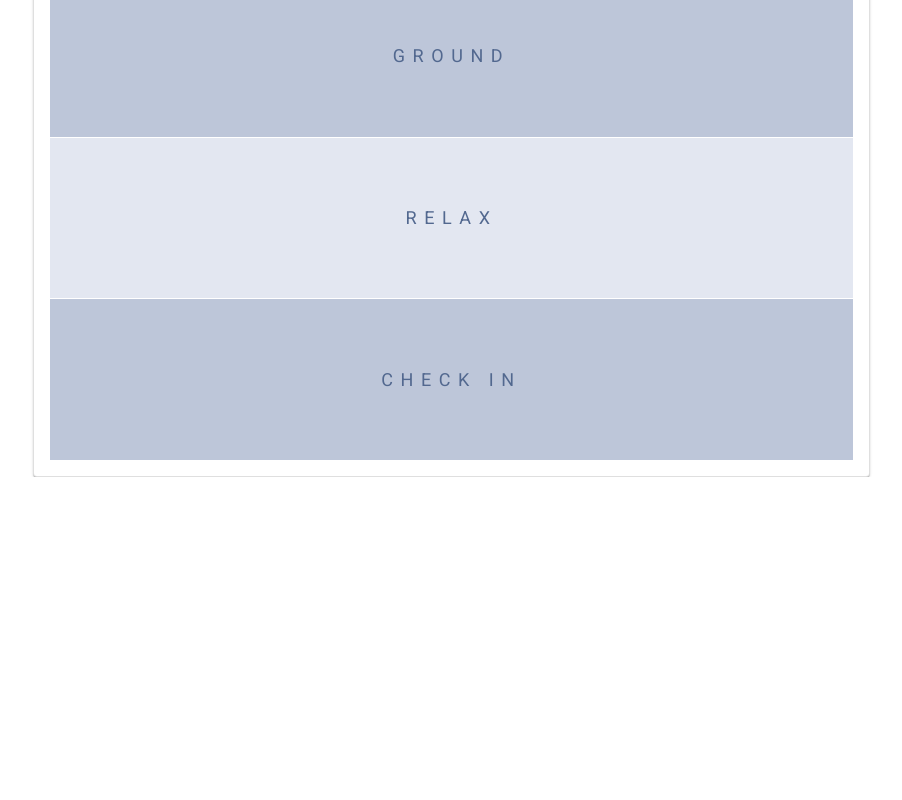
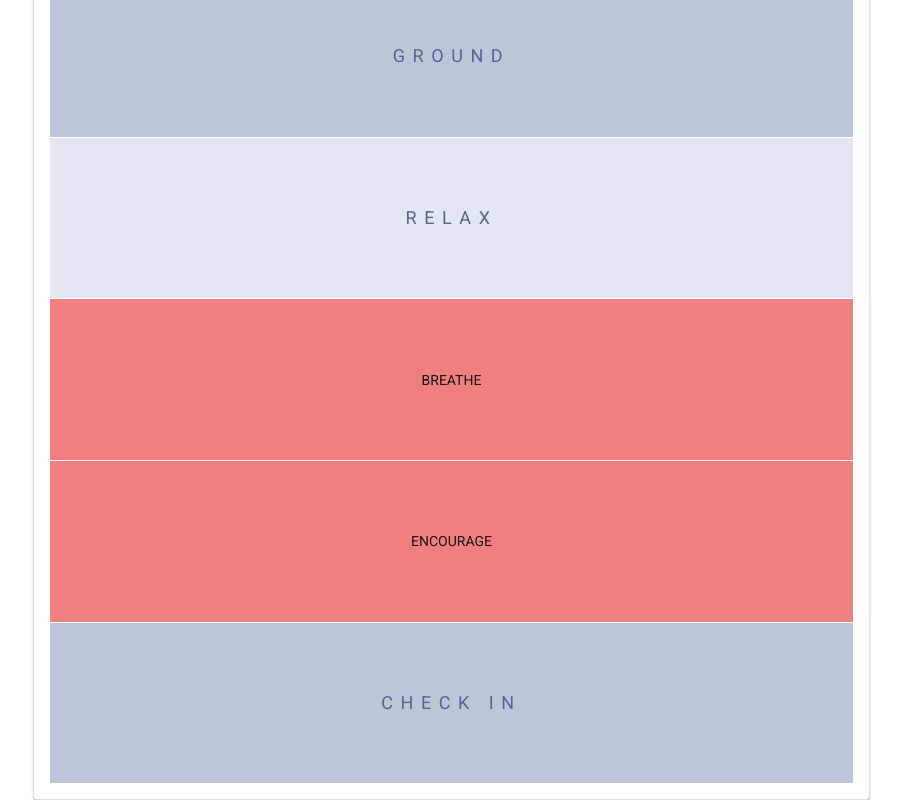
Before and after one commit to 2122SeniorProject06/2122_Senior_Project_06_UI, an Angular app: page /main-menu in a window 1280 px wide. Shown: the part 408-1208 px from the top of the page, without its empty margins (49-951 px from the left). Before the commit the page ends 885 px from the top, so only its background shows below. Built offline with nearby package versions, Linux system fonts and the light colour scheme.

Commit message:
routing to mantra page fixed
routing to ENCOURAGE (mantra) updated

```diff
--- a/src/app/Features/CountGame/countgame.component.html
+++ b/src/app/Features/CountGame/countgame.component.html
@@ -1,4 +1,4 @@
-<div class="count-game-panel">
+<div [align]="['center']" class="count-game-panel">
 
   <h2 class="title">Focus</h2>
 
@@ -16,7 +16,7 @@
               90
             </button>
 
-            <button mat-raised-button color="primary">
+            <button mat-raised-button color="primary" >
               95
             </button>
 
--- a/src/app/Features/Mantra/mantra.component.html
+++ b/src/app/Features/Mantra/mantra.component.html
@@ -1,3 +1,6 @@
+<div [align]="['center']" class="container">
+    <h2 class="title">Encourage</h2>
+
 <mat-form-field appearance="outline">
 
     <textarea matInput placeholder="Description" formControlName="longDescription"
--- a/src/app/app-routing.module.ts
+++ b/src/app/app-routing.module.ts
@@ -29,7 +29,9 @@ const routes: Routes = [
   //{ path: 'deepbreathing-component', component: BreathingComponent}
   { path: 'check-in', component: CheckInComponent},
   { path: 'audio-meditation', component: AudioMeditationComponent },
-  { path: 'count-game', component: CountingGameComponent}
+  { path: 'count-game', component: CountingGameComponent},
+  { path: 'mantra', component: MantraComponent},
+
 ];
 
 @NgModule({
--- a/src/app/mainmenu/mainmenu.component.html
+++ b/src/app/mainmenu/mainmenu.component.html
@@ -16,10 +16,8 @@
       <mat-grid-tile class="evenTile" [routerLink]="['/audio-meditation']">RELAX</mat-grid-tile>
       <!-- <button class="btn"(click)="gotoAudioMed()">RELAX</button> -->
       <!--Navigates to the Deep Breathing Feature "Breathe"-->
-      <!-- <mat-grid-tile class="breath" [routerLink]="['/']">BREATHE</mat-grid-tile> -->
-      <!-- <button class="btn"(click)="gotoDeepBreath()">BREATHE</button> -->
-      <!--Navigates to the Mantra Manifestation Feature "Breathe" -->
-      <!-- <mat-grid-tile class="encourage" [routerLink]="['/audio-mediation']">ENCOURAGE</mat-grid-tile> -->
+      <mat-grid-tile [routerLink]="['/breathing-component']">BREATHE</mat-grid-tile>
+      <mat-grid-tile class="encourage" [routerLink]="['/mantra']">ENCOURAGE</mat-grid-tile>
       <!-- <button class="btn"(click)="gotoMantra()">ENCOURAGE</button> -->
       <!--Navigates to the Checkin Feature "Check In" -->
       <mat-grid-tile class="oddTile" [routerLink]="['/check-in']">CHECK IN</mat-grid-tile>
```
